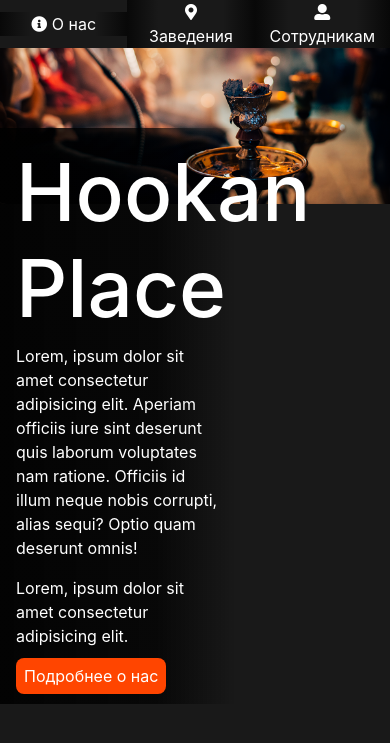
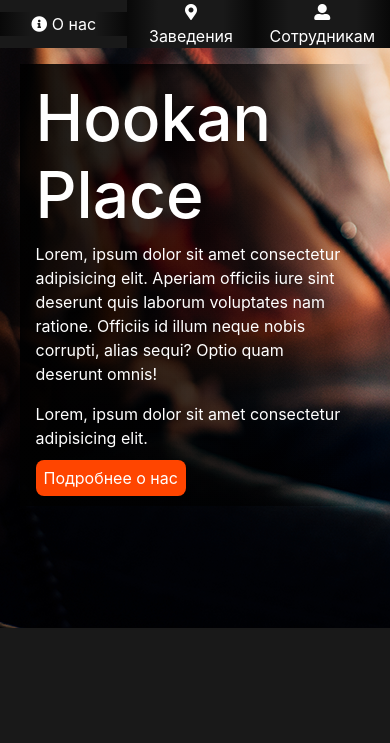
Before and after one commit to dinkop13/HookanWebApp_django3_ver01, a Django app: page / in a window 390 px wide. Shown: the top 743 px of the page. Run offline with Django 3.2, Linux system fonts and the light colour scheme; some libraries are stand-ins or nearby versions.

Commit message:
-- Микрофиксы адаптивнных стилей 	dinkop13
 Changes to be committed:
	modified:   webApp/db.sqlite3
	modified:   webApp/main/static/css/main-m.css
	modified:   webApp/main/static/css/main.css
	modified:   webApp/main/templates/root.html
	modified:   webApp/workerapp/__pycache__/admin.cpython-37.pyc
	modified:   webApp/workerapp/__pycache__/models.cpython-37.pyc
	modified:   webApp/workerapp/migrations/__pycache__/0001_initial.cpython-37.pyc
	modified:   webApp/workerapp/migrations/__pycache__/0002_auto_20201211_2320.cpython-37.pyc
	modified:   webApp/workerapp/migrations/__pycache__/0003_auto_20201211_2330.cpython-37.pyc
	modified:   webApp/workerapp/migrations/__pycache__/0004_auto_20201211_2331.cpython-37.pyc
	modified:   webApp/workerapp/migrations/__pycache__/0005_auto_20201212_0003.cpython-37.pyc
	modified:   webApp/workerapp/static/css/worker-m.css
	modified:   webApp/workerapp/templates/worker_root.html

```diff
--- a/webApp/main/static/css/main-m.css
+++ b/webApp/main/static/css/main-m.css
@@ -1,7 +1,7 @@
 body {
     background: url("/static/img/01.png") no-repeat;
     background-color: #191919;
-    background-size: 100%;
+    height: 100%;
     background-attachment: fixed;
 }
 
@@ -48,13 +48,15 @@ a:hover {
 .naming {
     background: linear-gradient(to right, rgba(1,1,1,0.9),rgba(1,1,1,0.8),rgba(1,1,1,0.7),rgba(1,1,1,0));
    color: white;
-   width: 60%;
+   width: 90%;
    padding: 1em;
-   margin-top: 5em;
+   margin-left: 5%;
+   margin-right: 5%;
+   margin-top: 1em;
 }
 
 .naming h1 {
-    font-size: 5em;
+    font-size: 4em;
 }
 
 .landingblock {
--- a/webApp/main/static/css/main.css
+++ b/webApp/main/static/css/main.css
@@ -2,6 +2,7 @@ body {
     background: url("/static/img/01.png") no-repeat;
     background-color: #191919;
     background-size: 100%;
+    height: 100%;
     background-attachment: fixed;
 }
 
--- a/webApp/main/templates/root.html
+++ b/webApp/main/templates/root.html
@@ -1,7 +1,7 @@
 {% load static %}
 
 <!DOCTYPE html>
-<html lang="en">
+<html lang="ru">
 <head>
     <meta charset="UTF-8">
     <meta name="viewport" content="width=device-width, initial-scale=1.0">
@@ -22,8 +22,8 @@
         integrity="sha384-w1Q4orYjBQndcko6MimVbzY0tgp4pWB4lZ7lr30WKz0vr/aWKhXdBNmNb5D92v7s"
         crossorigin="anonymous"></script>
     <link rel="stylesheet" href="https://use.fontawesome.com/releases/v5.8.2/css/all.css">
-    <link rel="stylesheet" media="screen and (max-width: 600px)" href="{% static 'css/main.css' %}">
-    <link rel="stylesheet" media="screen and (min-width: 600px)" href="{% static 'css/main-m.css' %}">
+    <link rel="stylesheet" media="screen and (max-width: 600px)" href="{% static 'css/main-m.css' %}">
+    <link rel="stylesheet" media="screen and (min-width: 600px)" href="{% static 'css/main.css' %}">
     <title>{% block title %}{% endblock %}</title>
 </head>
 <body>
--- a/webApp/workerapp/templates/worker_root.html
+++ b/webApp/workerapp/templates/worker_root.html
@@ -22,8 +22,8 @@
         integrity="sha384-w1Q4orYjBQndcko6MimVbzY0tgp4pWB4lZ7lr30WKz0vr/aWKhXdBNmNb5D92v7s"
         crossorigin="anonymous"></script>
     <link rel="stylesheet" href="https://use.fontawesome.com/releases/v5.8.2/css/all.css">
-        <link rel="stylesheet" media="screen and (max-width: 600px)" href="{% static 'css/worker.css' %}">
-        <link rel="stylesheet" media="screen and (min-width: 600px)" href="{% static 'css/worker-m.css' %}">
+        <link rel="stylesheet" media="screen and (max-width: 600px)" href="{% static 'css/worker-m.css' %}">
+        <link rel="stylesheet" media="screen and (min-width: 600px)" href="{% static 'css/worker.css' %}">
     <title>{% block title %}{% endblock %}</title>
 </head>
 
```
Also changed, not shown: webApp/workerapp/static/css/worker-m.css (+4 -4 lines), webApp/db.sqlite3.
